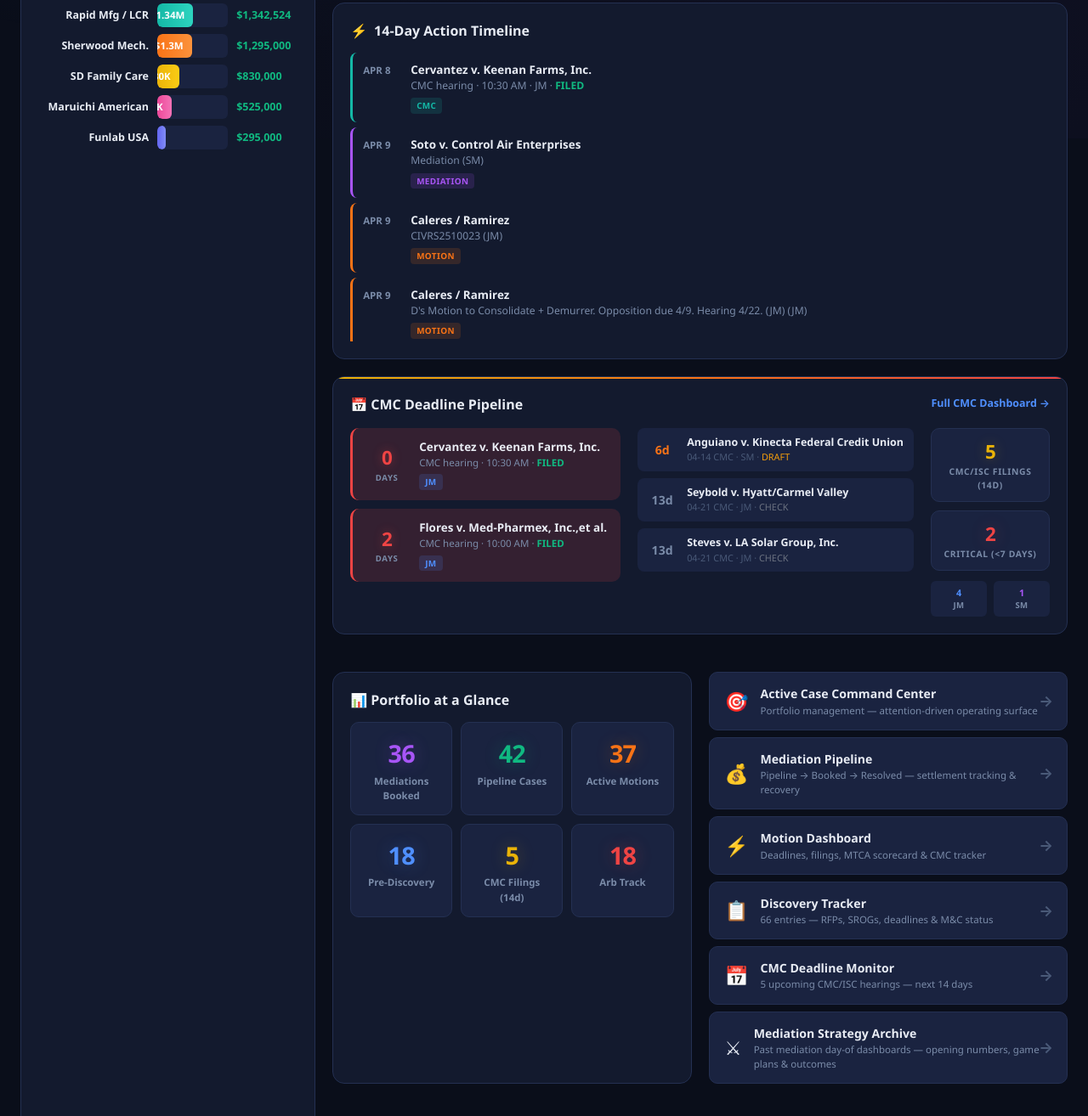
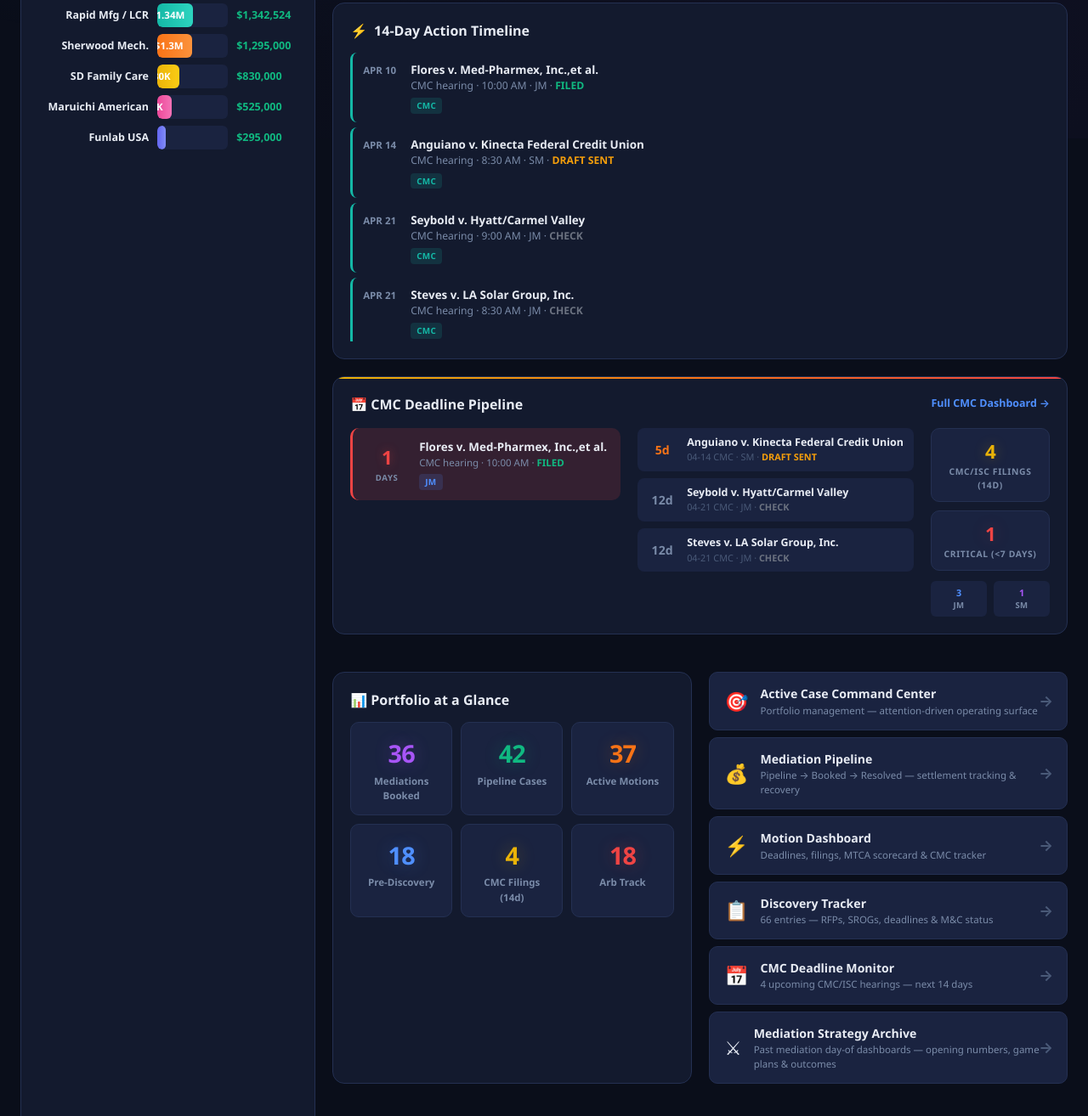
Before and after one commit to ryanquadrel/blackstone-dashboards, a website: page public/index.html in a window 1280 px wide. Shown: the part 637-1951 px from the top of the page at 85% size. Drawn offline with Linux system fonts and the light colour scheme.

Commit message:
landing-page-sync: refresh from live dashboards [2026-04-09]

```diff
--- a/public/index.html
+++ b/public/index.html
@@ -379,64 +379,12 @@ body::before{content:'';position:fixed;top:0;left:0;right:0;bottom:0;background:
       <h2><span class="icon">&#9889;</span> 14-Day Action Timeline</h2>
                   <div class="tl-items">
         <div class="tl-item s-disco" onclick="window.location='/cmc-deadline-monitor/'">
-          <div class="tl-date">APR 8</div>
-          <div class="tl-body"><div class="tl-case">Cervantez v. Keenan Farms, Inc.</div><div class="tl-event">CMC hearing · 10:30 AM · JM · <span style="color:#10b981;font-weight:700">FILED</span></div><span class="tl-badge b-disco">CMC</span></div>
-        </div>
-        <div class="tl-item s-med" data-med-link="/mediation-pipeline" onclick="window.location=this.getAttribute('data-med-link')">
-          <div class="tl-date">APR 9</div>
-          <div class="tl-body"><div class="tl-case">Soto v. Control Air Enterprises</div><div class="tl-event">Mediation (SM)</div><span class="tl-badge b-med">MEDIATION</span></div>
-        </div>
-        <div class="tl-item s-motion" onclick="window.location='/motion-dashboard'">
-          <div class="tl-date">APR 9</div>
-          <div class="tl-body"><div class="tl-case">Caleres / Ramirez</div><div class="tl-event">CIVRS2510023 (JM)</div><span class="tl-badge b-motion">MOTION</span></div>
-        </div>
-        <div class="tl-item s-motion" onclick="window.location='/motion-dashboard'">
-          <div class="tl-date">APR 9</div>
-          <div class="tl-body"><div class="tl-case">Caleres / Ramirez</div><div class="tl-event">D's Motion to Consolidate + Demurrer. Opposition due 4/9. Hearing 4/22. (JM) (JM)</div><span class="tl-badge b-motion">MOTION</span></div>
-        </div>
-        <div class="tl-item s-motion" onclick="window.location='/motion-dashboard'">
-          <div class="tl-date">APR 9</div>
-          <div class="tl-body"><div class="tl-case">Conant v. Evergreen</div><div class="tl-event">3:26-cv-01964-VC (JM)</div><span class="tl-badge b-motion">MOTION</span></div>
-        </div>
-        <div class="tl-item s-motion" onclick="window.location='/motion-dashboard'">
-          <div class="tl-date">APR 9</div>
-          <div class="tl-body"><div class="tl-case">Edmiston v. Weatherford</div><div class="tl-event">D's MTCA (filed by GRSM). Opposition due 4/9. Hearing 4/22. (SM) (SM)</div><span class="tl-badge b-motion">MOTION</span></div>
-        </div>
-        <div class="tl-item s-motion" onclick="window.location='/motion-dashboard'">
-          <div class="tl-date">APR 9</div>
-          <div class="tl-body"><div class="tl-case">Truitt / Carias-Paredes</div><div class="tl-event">MTC #1 — Original deficient responses. Deadline Apr 9. Objections waived (CCP 2031.300). M&amp;C 2/27. Privilege logs 3/13. (RQ) (RQ)</div><span class="tl-badge b-motion">MOTION</span></div>
-        </div>
-        <div class="tl-item s-brief" onclick="window.location='/mediation-pipeline'">
-          <div class="tl-date">APR 10</div>
-          <div class="tl-body"><div class="tl-case">Agpalza v. Mission Wells / Magnolia Springs</div><div class="tl-event">Mediation brief deadline (JM)</div><span class="tl-badge b-urgent">BRIEF DUE</span></div>
-        </div>
-        <div class="tl-item s-disco" onclick="window.location='/cmc-deadline-monitor/'">
           <div class="tl-date">APR 10</div>
           <div class="tl-body"><div class="tl-case">Flores v. Med-Pharmex, Inc.,et al.</div><div class="tl-event">CMC hearing · 10:00 AM · JM · <span style="color:#10b981;font-weight:700">FILED</span></div><span class="tl-badge b-disco">CMC</span></div>
-        </div>
-        <div class="tl-item s-med" data-med-link="/mediation-pipeline" onclick="window.location=this.getAttribute('data-med-link')">
-          <div class="tl-date">APR 10</div>
-          <div class="tl-body"><div class="tl-case">Santamaria v. America Central Corp</div><div class="tl-event">Mediation (RQ)</div><span class="tl-badge b-med">MEDIATION</span></div>
-        </div>
-        <div class="tl-item s-med" data-med-link="/mediation-pipeline" onclick="window.location=this.getAttribute('data-med-link')">
-          <div class="tl-date">APR 13</div>
-          <div class="tl-body"><div class="tl-case">Agpalza v. Mission Wells / Magnolia Springs</div><div class="tl-event">Mediation (JM)</div><span class="tl-badge b-med">MEDIATION</span></div>
         </div>
         <div class="tl-item s-disco" onclick="window.location='/cmc-deadline-monitor/'">
           <div class="tl-date">APR 14</div>
           <div class="tl-body"><div class="tl-case">Anguiano v. Kinecta Federal Credit Union</div><div class="tl-event">CMC hearing · 8:30 AM · SM · <span style="color:#f59e0b;font-weight:700">DRAFT SENT</span></div><span class="tl-badge b-disco">CMC</span></div>
-        </div>
-        <div class="tl-item s-motion" onclick="window.location='/motion-dashboard'">
-          <div class="tl-date">APR 14</div>
-          <div class="tl-body"><div class="tl-case">Richards v. Outdoor Dimensions</div><div class="tl-event">MTC Discovery deadline Apr 14. D's supp responses due 4/3; extension to 4/17 requested. (see Discovery Tracker) (—)</div><span class="tl-badge b-motion">MOTION</span></div>
-        </div>
-        <div class="tl-item s-brief" onclick="window.location='/mediation-pipeline'">
-          <div class="tl-date">APR 15</div>
-          <div class="tl-body"><div class="tl-case">Rucker v. River City Medical Group</div><div class="tl-event">Mediation brief deadline (RQ)</div><span class="tl-badge b-urgent">BRIEF DUE</span></div>
-        </div>
-        <div class="tl-item s-brief" onclick="window.location='/mediation-pipeline'">
-          <div class="tl-date">APR 20</div>
-          <div class="tl-body"><div class="tl-case">Douglas v. Veridiam</div><div class="tl-event">Mediation brief deadline (SM)</div><span class="tl-badge b-urgent">BRIEF DUE</span></div>
         </div>
         <div class="tl-item s-disco" onclick="window.location='/cmc-deadline-monitor/'">
           <div class="tl-date">APR 21</div>
@@ -458,24 +406,8 @@ body::before{content:'';position:fixed;top:0;left:0;right:0;bottom:0;background:
   <div class="cmc-body">
     <!-- CRITICAL FILINGS -->
         <div class="cmc-critical">
-
-
-
-
-
-
-
-
       <div class="cmc-card" onclick="event.stopPropagation();window.location='/cmc-deadline-monitor/'">
-        <div class="cmc-countdown cd-red"><div class="cd-num">0</div><div class="cd-unit">days</div></div>
-        <div class="cmc-meta">
-          <div class="cm-case">Cervantez v. Keenan Farms, Inc.</div>
-          <div class="cm-detail">CMC hearing · 10:30 AM · <span style="color:#10b981;font-weight:700">FILED</span></div>
-          <span class="cm-atty">JM</span>
-        </div>
-      </div>
-      <div class="cmc-card" onclick="event.stopPropagation();window.location='/cmc-deadline-monitor/'">
-        <div class="cmc-countdown cd-red"><div class="cd-num">2</div><div class="cd-unit">days</div></div>
+        <div class="cmc-countdown cd-red"><div class="cd-num">1</div><div class="cd-unit">days</div></div>
         <div class="cmc-meta">
           <div class="cm-case">Flores v. Med-Pharmex, Inc.,et al.</div>
           <div class="cm-detail">CMC hearing · 10:00 AM · <span style="color:#10b981;font-weight:700">FILED</span></div>
@@ -485,33 +417,25 @@ body::before{content:'';position:fixed;top:0;left:0;right:0;bottom:0;background:
     </div>
     <!-- UPCOMING -->
         <div class="cmc-upcoming">
-
-
-
-
-
-
-
-
       <div class="cmc-up-item" onclick="event.stopPropagation();window.location='/cmc-deadline-monitor/'">
-        <div class="cmc-up-days d-orange">6d</div>
-        <div class="cmc-up-info"><div class="ui-case">Anguiano v. Kinecta Federal Credit Union</div><div class="ui-date">04-14 CMC · SM · <span style="color:#f59e0b">DRAFT</span></div></div>
+        <div class="cmc-up-days d-orange">5d</div>
+        <div class="cmc-up-info"><div class="ui-case">Anguiano v. Kinecta Federal Credit Union</div><div class="ui-date">04-14 CMC · SM · <span style="color:#f59e0b;font-weight:700">DRAFT SENT</span></div></div>
       </div>
       <div class="cmc-up-item" onclick="event.stopPropagation();window.location='/cmc-deadline-monitor/'">
-        <div class="cmc-up-days d-muted">13d</div>
-        <div class="cmc-up-info"><div class="ui-case">Seybold v. Hyatt/Carmel Valley</div><div class="ui-date">04-21 CMC · JM · <span style="color:#6b7280">CHECK</span></div></div>
+        <div class="cmc-up-days d-muted">12d</div>
+        <div class="cmc-up-info"><div class="ui-case">Seybold v. Hyatt/Carmel Valley</div><div class="ui-date">04-21 CMC · JM · <span style="color:#6b7280;font-weight:700">CHECK</span></div></div>
       </div>
       <div class="cmc-up-item" onclick="event.stopPropagation();window.location='/cmc-deadline-monitor/'">
-        <div class="cmc-up-days d-muted">13d</div>
-        <div class="cmc-up-info"><div class="ui-case">Steves v. LA Solar Group, Inc.</div><div class="ui-date">04-21 CMC · JM · <span style="color:#6b7280">CHECK</span></div></div>
+        <div class="cmc-up-days d-muted">12d</div>
+        <div class="cmc-up-info"><div class="ui-case">Steves v. LA Solar Group, Inc.</div><div class="ui-date">04-21 CMC · JM · <span style="color:#6b7280;font-weight:700">CHECK</span></div></div>
       </div>
     </div>
     <!-- STATS -->
     <div class="cmc-stats">
-      <div class="cmc-stat-box"><div class="sb-num" style="color:var(--yellow);text-shadow:0 0 16px rgba(234,179,8,.3)">5</div><div class="sb-label">CMC/ISC Filings (14d)</div></div>
-      <div class="cmc-stat-box"><div class="sb-num glow-red">2</div><div class="sb-label">Critical (&lt;7 days)</div></div>
+      <div class="cmc-stat-box"><div class="sb-num" style="color:var(--yellow);text-shadow:0 0 16px rgba(234,179,8,.3)">4</div><div class="sb-label">CMC/ISC Filings (14d)</div></div>
+      <div class="cmc-stat-box"><div class="sb-num glow-red">1</div><div class="sb-label">Critical (&lt;7 days)</div></div>
       <div class="cmc-workload">
-        <div class="cmc-wl-bar"><span style="color:var(--blue)">4</span><div class="wl-name">JM</div></div>
+        <div class="cmc-wl-bar"><span style="color:var(--blue)">3</span><div class="wl-name">JM</div></div>
         <div class="cmc-wl-bar"><span style="color:var(--purple)">1</span><div class="wl-name">SM</div></div>
       </div>
     </div>
@@ -527,7 +451,7 @@ body::before{content:'';position:fixed;top:0;left:0;right:0;bottom:0;background:
       <a href="/mediation-pipeline" class="snap-card"><div class="snap-num glow-green">42</div><div class="snap-label">Pipeline Cases</div></a>
       <a href="/motion-dashboard" class="snap-card"><div class="snap-num glow-orange">37</div><div class="snap-label">Active Motions</div></a>
       <a href="/discovery-tracker" class="snap-card"><div class="snap-num glow-blue">18</div><div class="snap-label">Pre-Discovery</div></a>
-      <a href="/cmc-deadline-monitor/" class="snap-card"><div class="snap-num" style="color:var(--yellow);text-shadow:0 0 20px rgba(234,179,8,.3)">5</div><div class="snap-label">CMC Filings (14d)</div></a>
+      <a href="/cmc-deadline-monitor/" class="snap-card"><div class="snap-num" style="color:var(--yellow);text-shadow:0 0 20px rgba(234,179,8,.3)">4</div><div class="snap-label">CMC Filings (14d)</div></a>
       <a href="/motion-dashboard" class="snap-card"><div class="snap-num glow-red">18</div><div class="snap-label">Arb Track</div></a>
     </div>
   </div>
@@ -536,7 +460,7 @@ body::before{content:'';position:fixed;top:0;left:0;right:0;bottom:0;background:
     <a href="/mediation-pipeline" class="nav-tile"><span class="nav-icon">&#128176;</span><div class="nav-text"><div class="nt-title">Mediation Pipeline</div><div class="nt-desc">Pipeline &rarr; Booked &rarr; Resolved &mdash; settlement tracking &amp; recovery</div></div></a>
     <a href="/motion-dashboard" class="nav-tile"><span class="nav-icon">&#9889;</span><div class="nav-text"><div class="nt-title">Motion Dashboard</div><div class="nt-desc">Deadlines, filings, MTCA scorecard &amp; CMC tracker</div></div></a>
     <a href="/discovery-tracker" class="nav-tile"><span class="nav-icon">&#128203;</span><div class="nav-text"><div class="nt-title">Discovery Tracker</div><div class="nt-desc">66 entries &mdash; RFPs, SROGs, deadlines &amp; M&amp;C status</div></div></a>
-    <a href="/cmc-deadline-monitor/" class="nav-tile"><span class="nav-icon">&#128197;</span><div class="nav-text"><div class="nt-title">CMC Deadline Monitor</div><div class="nt-desc">5 upcoming CMC/ISC hearings — next 14 days</div></div></a>
+    <a href="/cmc-deadline-monitor/" class="nav-tile"><span class="nav-icon">&#128197;</span><div class="nav-text"><div class="nt-title">CMC Deadline Monitor</div><div class="nt-desc">4 upcoming CMC/ISC hearings — next 14 days</div></div></a>
     <a href="/mediation-strategy" class="nav-tile"><span class="nav-icon">&#9876;</span><div class="nav-text"><div class="nt-title">Mediation Strategy Archive</div><div class="nt-desc">Past mediation day-of dashboards &mdash; opening numbers, game plans &amp; outcomes</div></div></a>
   </div>
 </div>
```
